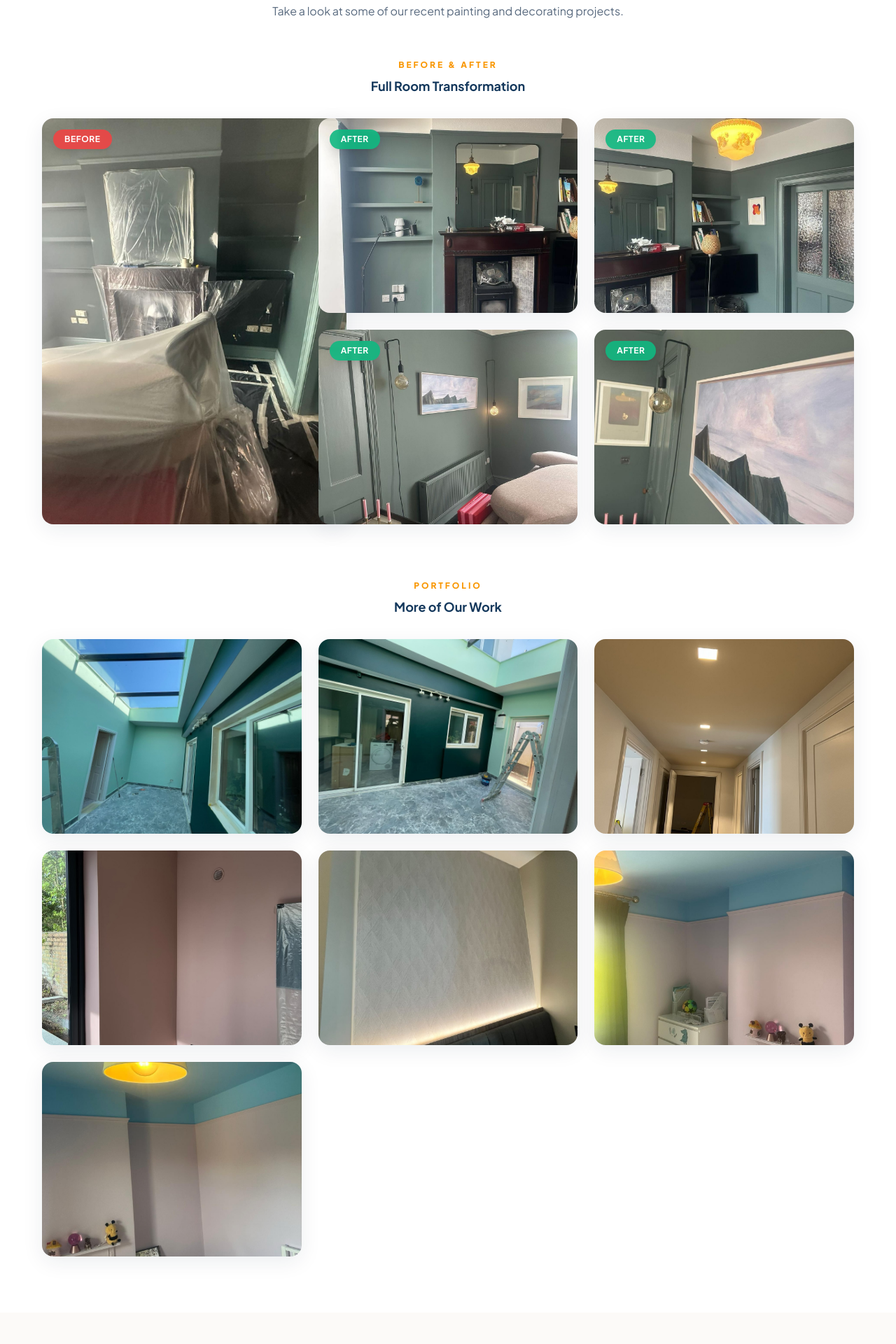
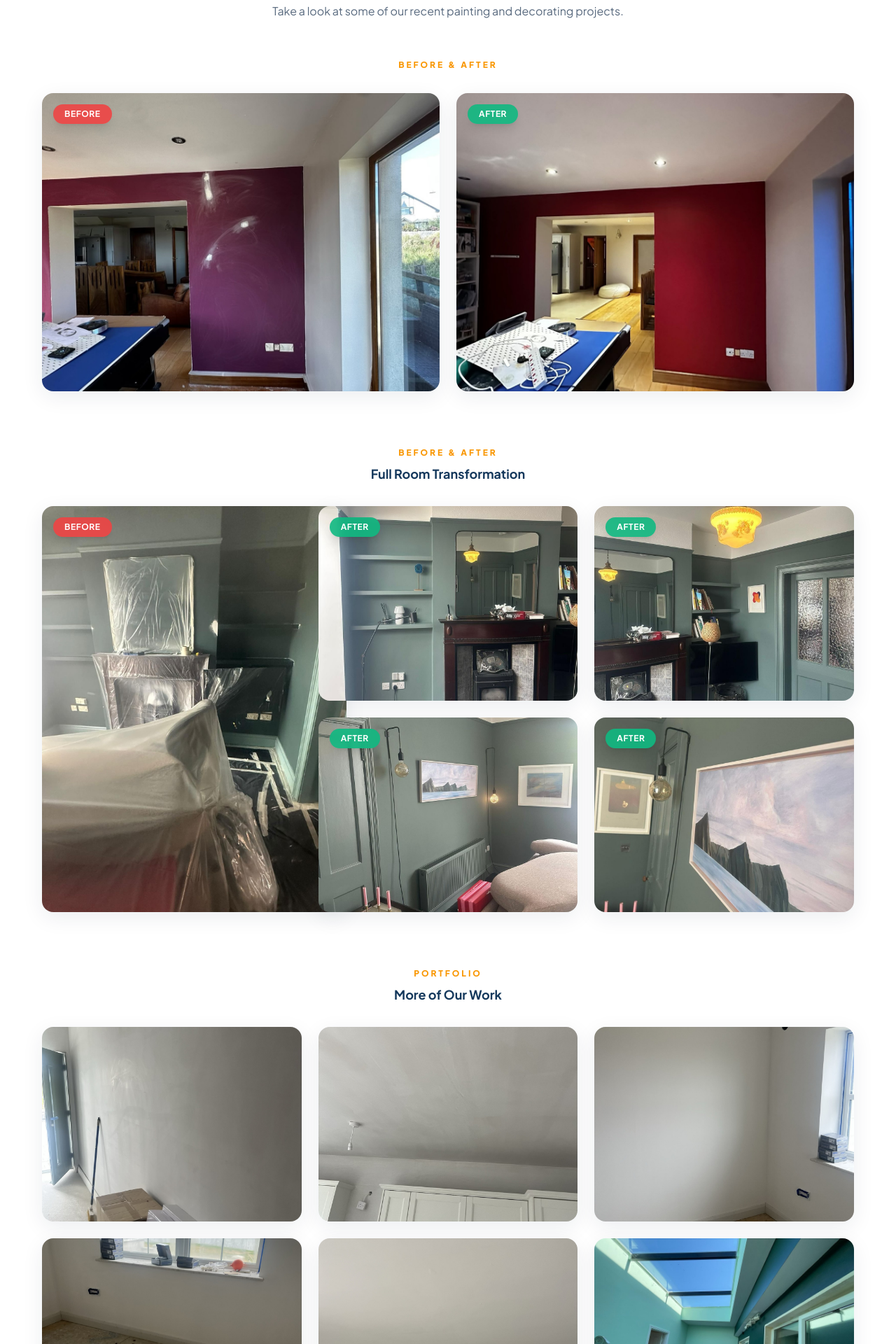
Before and after one commit to Momer100/ProBrushPainters, a Next.js app: page / in a window 1280 px wide. Shown: the part 1900-3820 px from the top of the page at 70% size. Built offline with nearby package versions, Linux system fonts and the light colour scheme.

Commit message:
Add second before/after (9→10), include images 1-5 in portfolio gallery

```diff
--- a/src/components/before-after-section.tsx
+++ b/src/components/before-after-section.tsx
@@ -1,8 +1,14 @@
 import SectionHeading from "@/components/section-heading";
 import Image from "next/image";
 
-/* ── Featured before & after transformation ── */
-const transformation = {
+/* ── Before & After #1: simple side-by-side ── */
+const transformation1 = {
+  before: { src: "/images/s-l1600 (9).jpg", label: "Before" },
+  after: { src: "/images/s-l1600 (10).jpg", label: "After" },
+};
+
+/* ── Before & After #2: full room transformation ── */
+const transformation2 = {
   before: { src: "/images/s-l1600 (11).jpg", label: "Before" },
   mainAfter: [
     { src: "/images/s-l1600 (21).jpg", label: "After" },
@@ -16,6 +22,11 @@ const transformation = {
 
 /* ── General portfolio gallery ── */
 const gallery = [
+  { src: "/images/s-l1600 (1).jpg", label: "Project" },
+  { src: "/images/s-l1600 (2).jpg", label: "Project" },
+  { src: "/images/s-l1600 (3).jpg", label: "Project" },
+  { src: "/images/s-l1600 (4).jpg", label: "Project" },
+  { src: "/images/s-l1600 (5).jpg", label: "Project" },
   { src: "/images/s-l1600 (14).jpg", label: "Project" },
   { src: "/images/s-l1600 (15).jpg", label: "Project" },
   { src: "/images/s-l1600 (16).jpg", label: "Project" },
@@ -35,8 +46,44 @@ export default function BeforeAfterSection() {
           sub="Take a look at some of our recent painting and decorating projects."
         />
 
-        {/* ── Featured Before & After ── */}
+        {/* ── Before & After #1 ── */}
         <div className="mt-14">
+          <h3 className="text-center text-xs font-extrabold uppercase tracking-[0.25em] text-accent">
+            Before & After
+          </h3>
+
+          <div className="mt-8 grid gap-6 md:grid-cols-2">
+            <figure>
+              <div className="relative aspect-[4/3] overflow-hidden rounded-2xl shadow-soft">
+                <Image
+                  src={transformation1.before.src}
+                  alt={transformation1.before.label}
+                  fill
+                  className="object-cover"
+                />
+                <span className="absolute left-4 top-4 rounded-full bg-red-500/90 px-4 py-1.5 text-xs font-bold uppercase tracking-wider text-white shadow-lg backdrop-blur-sm">
+                  Before
+                </span>
+              </div>
+            </figure>
+            <figure>
+              <div className="relative aspect-[4/3] overflow-hidden rounded-2xl shadow-soft">
+                <Image
+                  src={transformation1.after.src}
+                  alt={transformation1.after.label}
+                  fill
+                  className="object-cover"
+                />
+                <span className="absolute left-4 top-4 rounded-full bg-emerald-500/90 px-4 py-1.5 text-xs font-bold uppercase tracking-wider text-white shadow-lg backdrop-blur-sm">
+                  After
+                </span>
+              </div>
+            </figure>
+          </div>
+        </div>
+
+        {/* ── Before & After #2: Full Room ── */}
+        <div className="mt-20">
           <h3 className="text-center text-xs font-extrabold uppercase tracking-[0.25em] text-accent">
             Before & After
           </h3>
@@ -44,14 +91,13 @@ export default function BeforeAfterSection() {
             Full Room Transformation
           </p>
 
-          {/* Before → After comparison */}
           <div className="mt-8 grid gap-6 md:grid-cols-3">
             {/* Before — large */}
             <figure className="md:row-span-2">
               <div className="relative aspect-[3/4] overflow-hidden rounded-2xl shadow-soft md:h-full">
                 <Image
-                  src={transformation.before.src}
-                  alt={transformation.before.label}
+                  src={transformation2.before.src}
+                  alt={transformation2.before.label}
                   fill
                   className="object-cover"
                 />
@@ -62,7 +108,7 @@ export default function BeforeAfterSection() {
             </figure>
 
             {/* Main after shots */}
-            {transformation.mainAfter.map((img) => (
+            {transformation2.mainAfter.map((img) => (
               <figure key={img.src}>
                 <div className="relative aspect-[4/3] overflow-hidden rounded-2xl shadow-soft">
                   <Image
@@ -79,7 +125,7 @@ export default function BeforeAfterSection() {
             ))}
 
             {/* Related shots — same room */}
-            {transformation.relatedAfter.map((img) => (
+            {transformation2.relatedAfter.map((img) => (
               <figure key={img.src}>
                 <div className="relative aspect-[4/3] overflow-hidden rounded-2xl shadow-soft">
                   <Image
```
